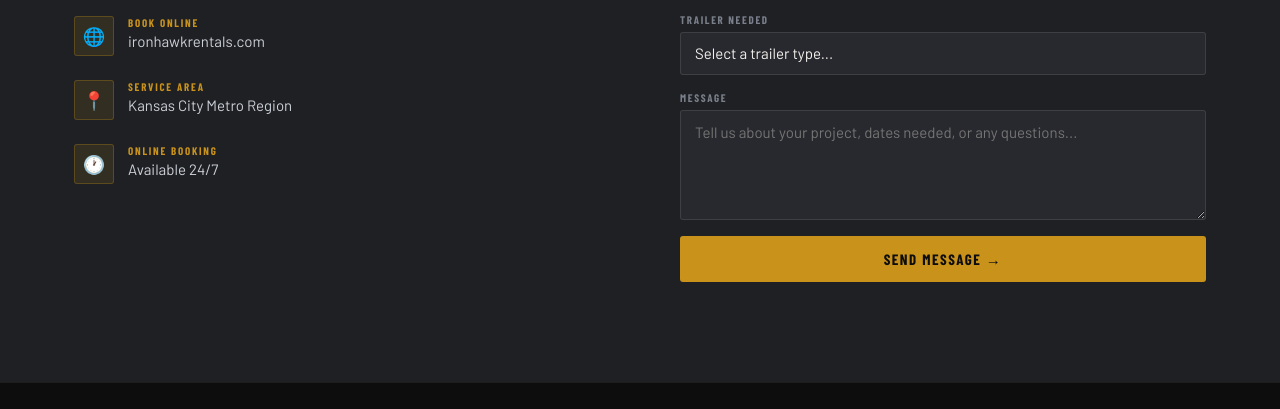
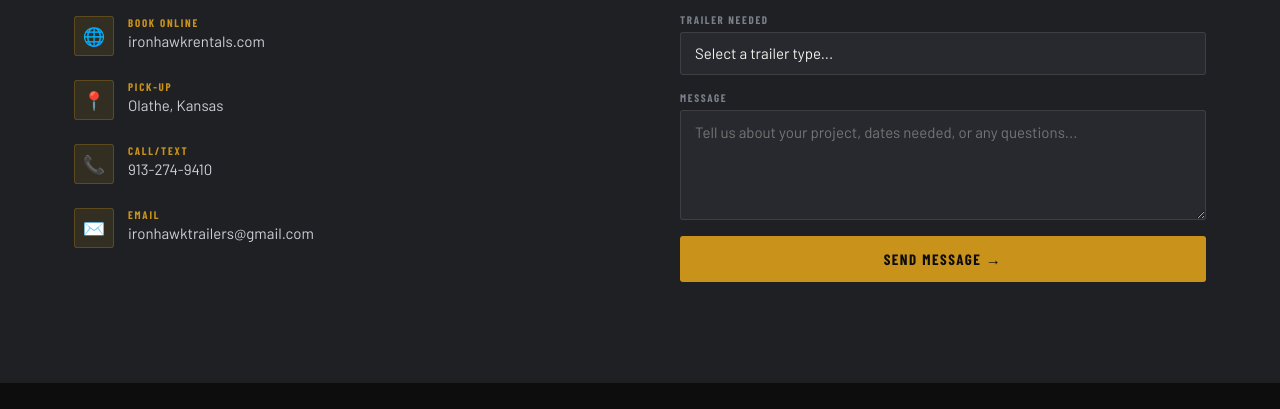
Before and after one commit to ironhawktrailers/website, a plain HTML site: page index.html in a window 1280 px wide. Shown: the part 5781-6190 px from the top of the page. Drawn offline with nearby package versions, Linux system fonts and the light colour scheme; a web font is replaced by a local one.

Commit message:
Update index.html
Updates to FAQ and contact

```diff
--- a/index.html
+++ b/index.html
@@ -971,7 +971,7 @@
       </div>
      <div class="faq-item">
         <div class="faq-q" onclick="toggleFaq(this)">What can I expect at return?<span class="faq-chevron">+</span></div>
-        <div class="faq-a">Please return the trailer at your scheduled time so we can check it in. We're typically on-site for returns, but early drop-offs are welcome - just let us know ahead of time. A secure key drop is also available if needed.</div>
+        <div class="faq-a">Please return the trailer at your scheduled time so we can check it in. Please make sure the trailer is empy and reasonably clean. We're typically on-site for returns, but early drop-offs are welcome - just let us know ahead of time. A secure key drop is also available if needed.</div>
       </div>
       <div class="faq-item">
         <div class="faq-q" onclick="toggleFaq(this)">What if I need to extend my rental?<span class="faq-chevron">+</span></div>
@@ -1019,15 +1019,22 @@
         <div class="contact-row">
           <div class="contact-icon">📍</div>
           <div>
-            <div class="contact-label">Service Area</div>
-            <div class="contact-val">Kansas City Metro Region</div>
+            <div class="contact-label">Pick-Up</div>
+            <div class="contact-val">Olathe, Kansas</div>
           </div>
         </div>
         <div class="contact-row">
-          <div class="contact-icon">🕐</div>
+          <div class="contact-icon">📞</div>
           <div>
-            <div class="contact-label">Online Booking</div>
-            <div class="contact-val">Available 24/7</div>
+            <div class="contact-label">Call/Text</div>
+            <div class="contact-val">913-274-9410</div>
+          </div>
+        </div>
+         <div class="contact-row">
+          <div class="contact-icon">✉️</div>
+          <div>
+            <div class="contact-label">Email</div>
+            <div class="contact-val">ironhawktrailers@gmail.com</div>
           </div>
         </div>
       </div>
```
